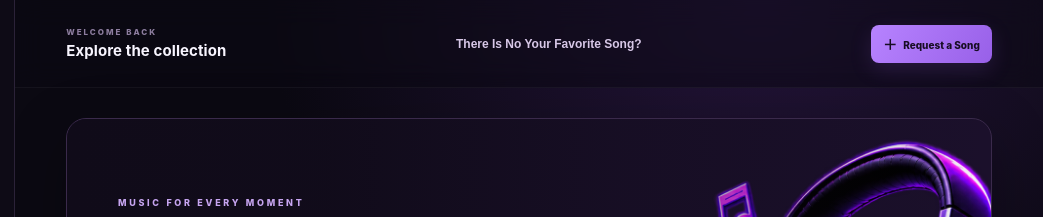
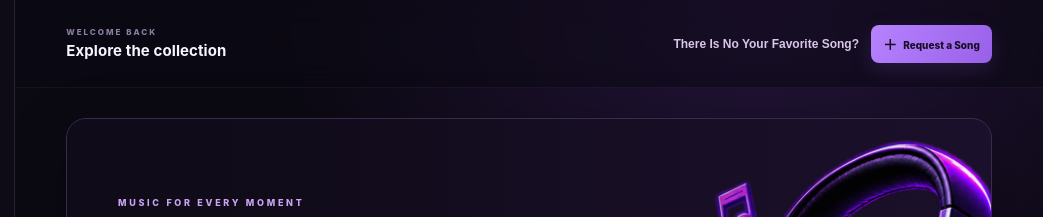
Before and after one commit to Anaswarraich-123/anasmusiclaboff, a plain HTML site: page home.html in a window 1280 px wide. Shown: the top 217 px of the page, 237-1280 px from the left. Drawn offline with Linux system fonts and the light colour scheme.

Commit message:
Update home.html

```diff
--- a/home.html
+++ b/home.html
@@ -9,6 +9,7 @@
   <meta property="og:title" content="Anas Music Lab 🎧"/>
   <meta property="og:description" content="A place for every mood and melody."/>
   <title>Anas Music Lab 🎧</title>
+
   <link rel="icon" href="favicon.svg" type="image/svg+xml"/>
   <link rel="stylesheet" href="home.css"/>
 </head>
@@ -62,12 +63,14 @@
     </nav>
 
     <div class="sidebar-bottom">
+
       <div class="sidebar-label">MORE</div>
 
       <div class="sidebar-note">
         <span class="note-dot"></span>
         <span>Made for music lovers</span>
       </div>
+
     </div>
 
   </aside>
@@ -93,16 +96,24 @@
 
       </div>
 
-      <p id="mytxt">There Is No Your Favorite Song?</p>
+      <!-- TEXT + REQUEST BUTTON -->
 
-      <button id="requestbtn">
-        <span>＋</span>
-        Request a Song
-      </button>
+      <div class="topbar-right">
+
+        <p id="mytxt">There Is No Your Favorite Song?</p>
+
+        <button id="requestbtn" type="button">
+          <span>＋</span>
+          Request a Song
+        </button>
+
+      </div>
 
     </header>
 
     <main>
+
+      <!-- HERO -->
 
       <section class="topcard" id="home">
 
@@ -132,6 +143,8 @@
 
       </section>
 
+      <!-- SEARCH -->
+
       <section class="search-container">
 
         <div class="search-box">
@@ -147,6 +160,8 @@
         </div>
 
       </section>
+
+      <!-- LOADING -->
 
       <div class="status-panel" id="loadingState">
         <span class="spinner"></span>
@@ -225,8 +240,6 @@
 
         <hr class="category-line"/>
 
-        <!-- Songs Google Sheets se yahan load honge -->
-
         <div class="song-grid allhappysongs"></div>
 
       </section>
@@ -247,18 +260,20 @@
 
         <hr class="category-line"/>
 
-        <!-- Songs Google Sheets se yahan load honge -->
-
         <div class="song-grid allsadsongs"></div>
 
       </section>
 
     </main>
 
+    <!-- FOOTER -->
+
     <footer>
+
       <span>
         © <span id="year"></span> Anas Music Lab
       </span>
+
     </footer>
 
   </div>
@@ -324,8 +339,7 @@
         <textarea
           id="songmessage"
           maxlength="500"
-          placeholder="Add a message (optional)">
-        </textarea>
+          placeholder="Add a message (optional)"></textarea>
 
         <button id="submitrequest" type="submit">
           Submit Request
@@ -339,6 +353,8 @@
 
   </div>
 
+  <!-- TOAST -->
+
   <div class="toast" id="toast" role="status" aria-live="polite"></div>
 
   <script src="home.js"></script>
```
